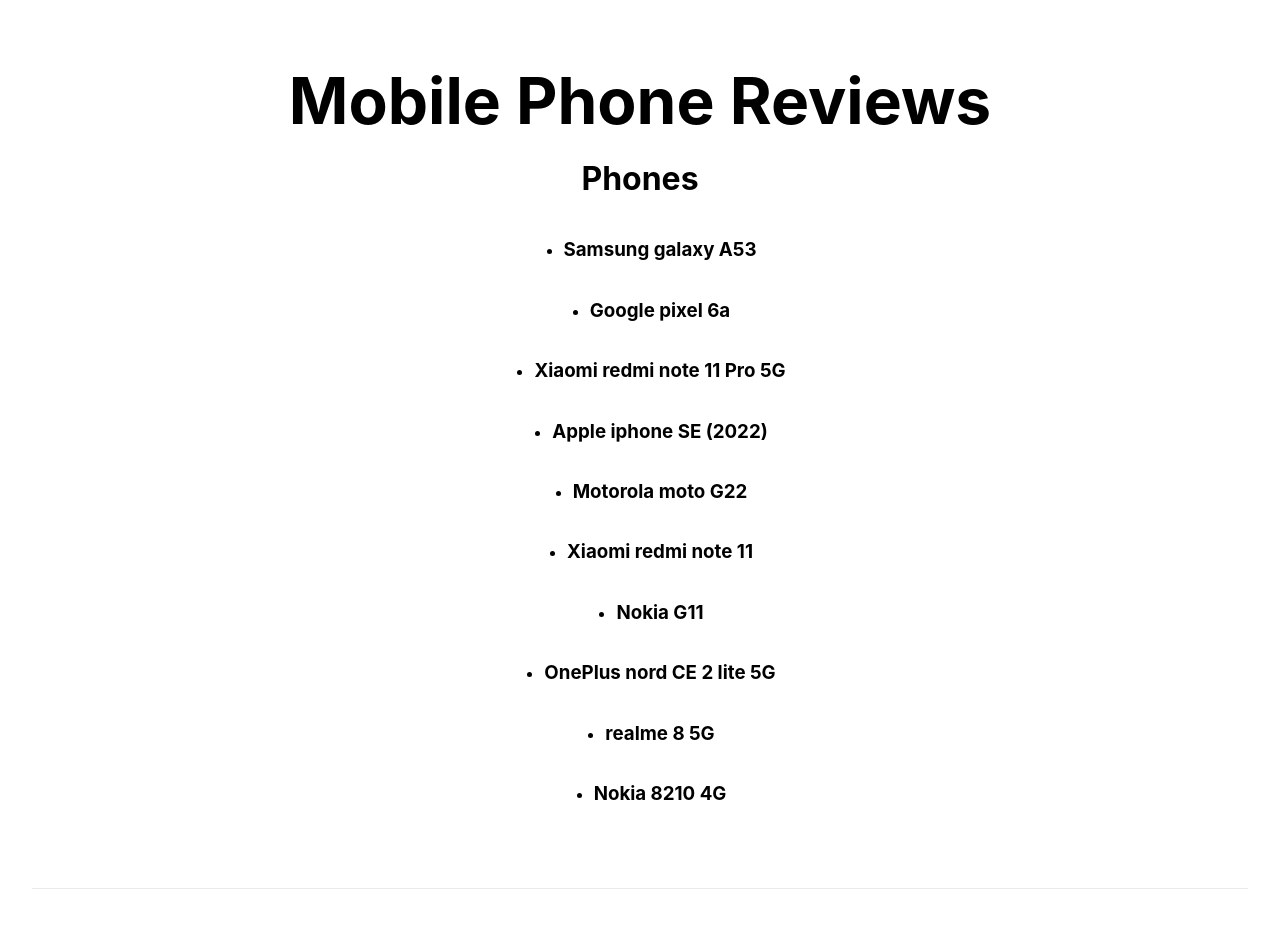
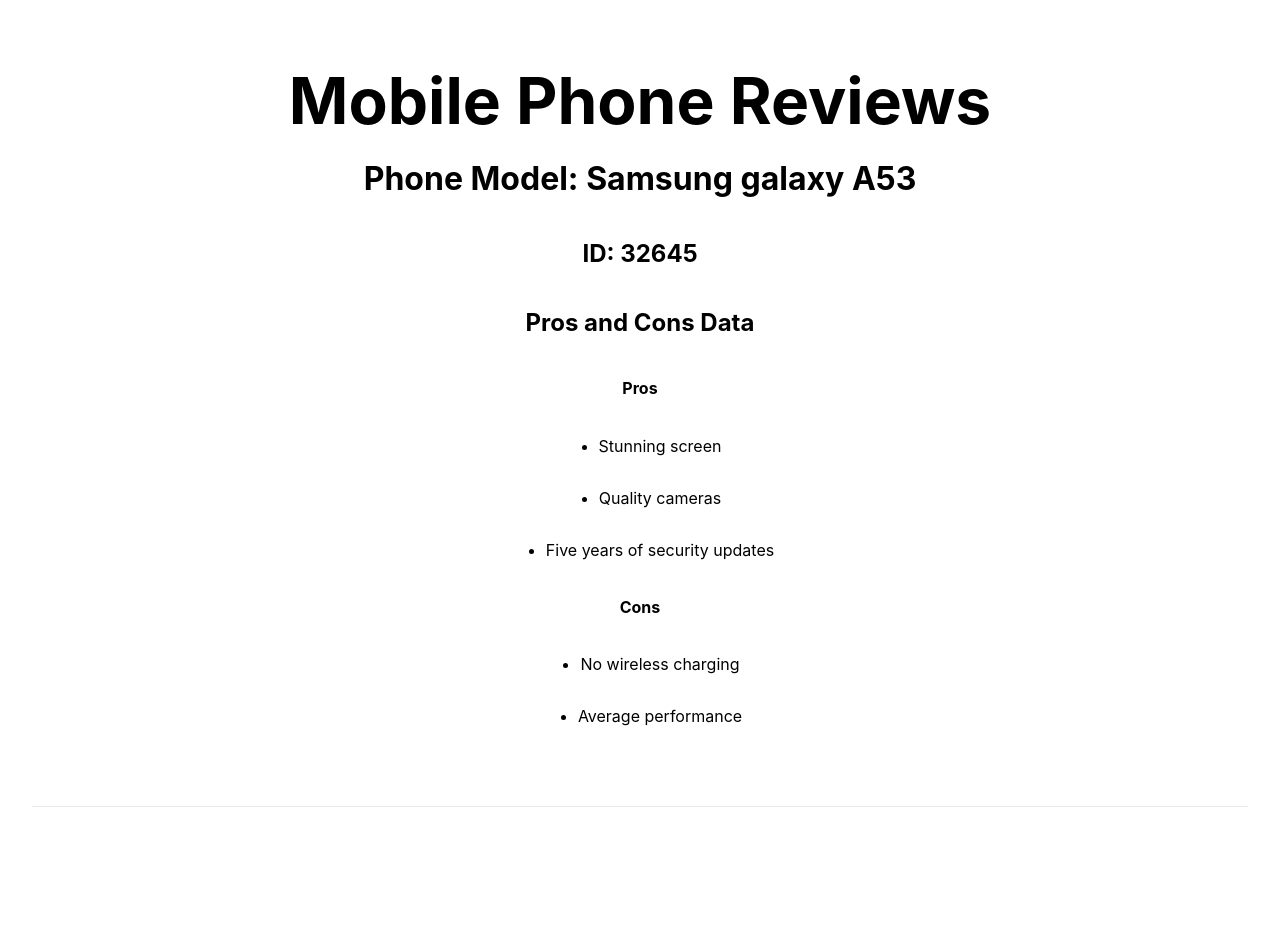
Before and after one commit to char502/seoTest, a Next.js app: page / in a window 1280 px wide. Shown: the top 928 px of the page. After the commit the page ends 871 px from the top, so only its background shows below. Built offline with nearby package versions, Linux system fonts and the light colour scheme.

Commit message:
pros and cons single page

```diff
--- a/pages/index.jsx
+++ b/pages/index.jsx
@@ -4,11 +4,10 @@
 //   InferGetServerSidePropsType,
 //   NextPage,
 // } from "next";
+import StructuredData from "../components/StructuredData";
 import Head from "next/head";
 import styles from "../styles/Home.module.css";
 import data from "../data.json";
-// import ProsAndCons from "./ProsAndCons";
-import Link from "next/link";
 
 const Article /* :NextPage */ = ({
   extra,
@@ -16,11 +15,58 @@
 }/* :InferGetServerSidePropsType<typeof getServerSideProps>) */) => {
   console.log(data);
 
+  const structuredData = {
+    "@context": "https://schema.org",
+    "@type": "Product",
+    name: products[0]?.data?.title,
+    id: products[0]?.data?.id,
+    review: {
+      "@type": "Review",
+      name: products[0]?.data?.title,
+    },
+    positiveNotes: {
+      "@type": "ItemList",
+      itemListElement: [
+        {
+          "@type": "ListItem",
+          position: 1,
+          name: products[0]?.data?.information?.pros?.pros[0],
+        },
+        {
+          "@type": "ListItem",
+          position: 2,
+          name: products[0]?.data?.information?.pros?.pros[1],
+        },
+        {
+          "@type": "ListItem",
+          position: 3,
+          name: products[0]?.data?.information?.pros?.pros[2],
+        },
+      ],
+    },
+    negativeNotes: {
+      "@type": "ItemList",
+      itemListElement: [
+        {
+          "@type": "ListItem",
+          position: 1,
+          name: products[0]?.data?.information?.cons?.cons[0],
+        },
+        {
+          "@type": "ListItem",
+          position: 2,
+          name: products[0]?.data?.information?.cons?.cons[1],
+        },
+      ],
+    },
+  };
+
   return (
     <>
+      <StructuredData data={structuredData} />
       <div className={styles.container}>
         <Head>
-        <title>Mobile Phone Reviews</title>
+          <title>Mobile Phone Review</title>
           <meta name="description" content="Brightsites seo test" />
           <link rel="icon" href="/favicon.ico" />
         </Head>
@@ -28,31 +74,26 @@
         <main className={styles.main}>
           <h1 className={styles.title}>Mobile Phone Reviews</h1>
 
-        <h1>Phones</h1>
+          <h1>Phone Model: {products[0]?.data?.title}</h1>
 
-        {prosAndConsObj?.map((item) => (
-          <div key={item.id}>
+              <h2>ID: {products[0]?.data?.id}</h2>
 
-            <ul key={item.itemTitle}>
-              <li>
-                <Link href={{
-                  pathname: `/${item.id}`,
-                  query: {
-                    id: item.id,
-                    title: item.itemTitle,
-                    arr: JSON.stringify(item.prosAndConsArr)
-                  }
-                }}>
+              <h2>Pros and Cons Data</h2>
 
-                  <a><h3>{item.itemTitle}</h3></a>
-                </Link>
-              </li>
+              <h4>Pros</h4>
+              {products[0]?.data?.information?.pros?.pros?.map((pro) => (
+                <ul key={pro}>
+                  <li>{pro}</li>
                 </ul>
-
-          </div>
               ))}
 
-        {/* <ProsAndCons data={data} /> */}
+              <h4>Cons</h4>
+              {products[0]?.data?.information?.cons?.cons?.map((con) => (
+                <ul key={con}>
+                  <li>{con}</li>
+                </ul>
+              ))}
+
         </main>
         <footer className={styles.footer}></footer>
       </div>
@@ -78,25 +119,3 @@
   }
 };
 export default Article;
-
-export const prosAndConsObj = data.products.map((product) => {
-  const prosObj = {
-    pros: product.data.information.pros,
-  };
-
-  const consObj = {
-    cons: product.data.information.cons,
-  };
-
-  const pACArr = [prosObj, consObj];
-
-  const finalReviewObj = {
-    id: product.data.id,
-    itemTitle: product.data.title,
-    prosAndConsArr: pACArr,
-  };
-
-  return finalReviewObj;
-});
-
-console.log(prosAndConsObj);
```
Also changed, not shown: pages/[item-id].tsx (deleted, +0 -106 lines). Lines whose indentation alone changed are shown as unchanged.
